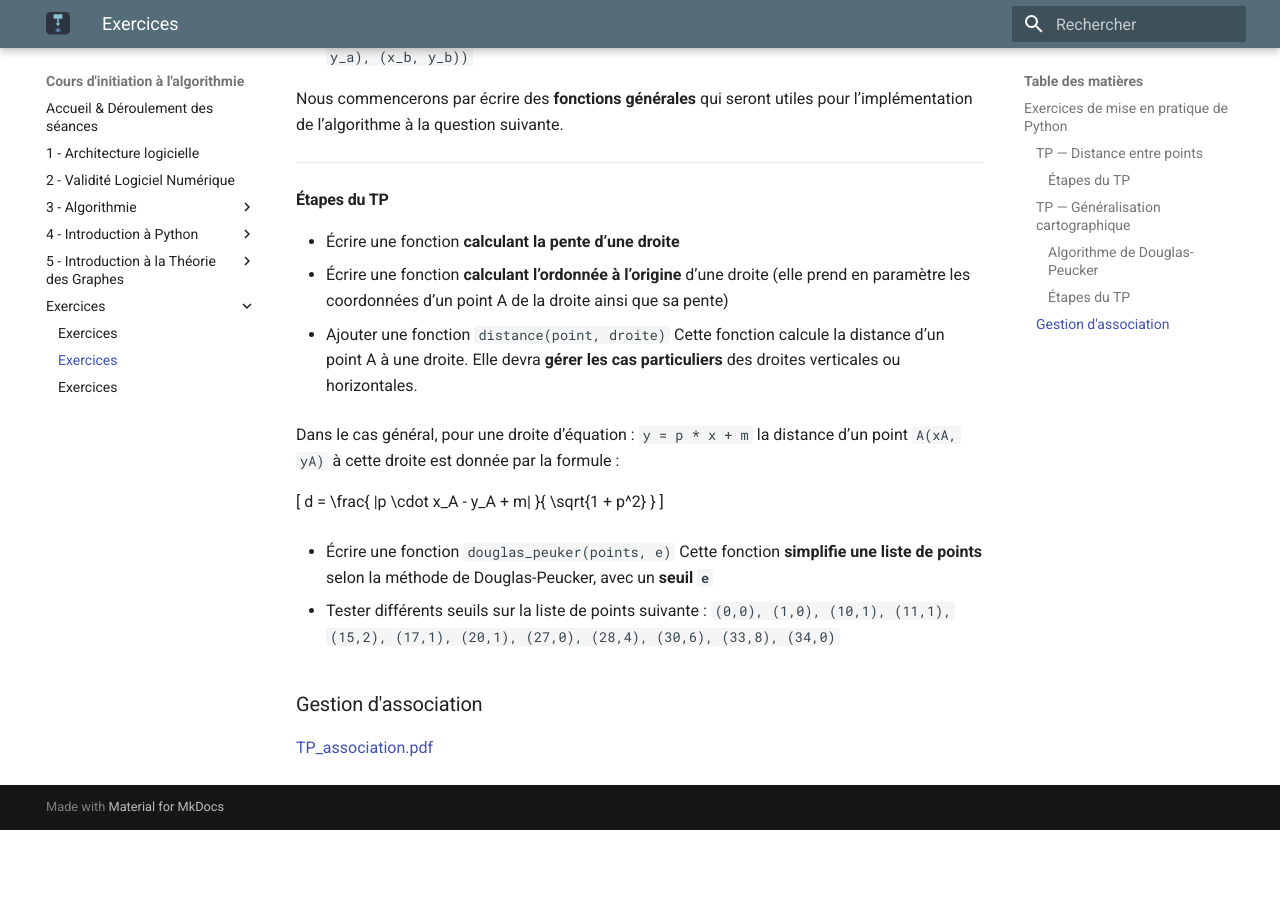
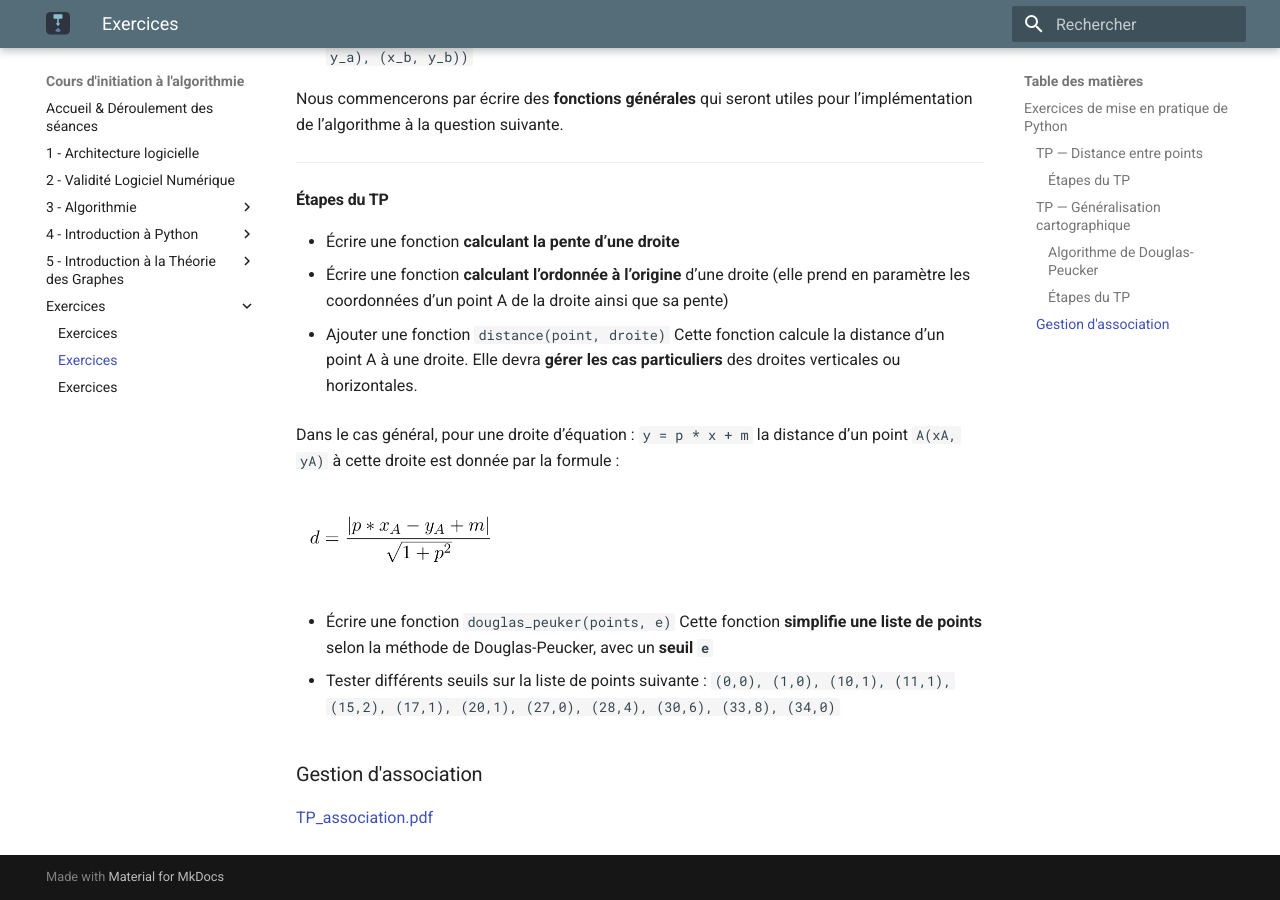
Before and after one commit to azarz/cours_algo_M1, an MkDocs documentation site: the page built from docs/4.c_exercices_python.md, in a window 1280 px wide and 900 px high, scrolled down 2191 px. Built offline with MkDocs 1.6.1 and Material for MkDocs 9.7.7, drawn with Linux system fonts in a browser that asks for light colours; before the commit the page ends 3021 px from its top, so only the background shows below that.

Commit message:
update generalisation

```diff
--- a/docs/4.c_exercices_python.md
+++ b/docs/4.c_exercices_python.md
@@ -80,9 +80,7 @@ Dans le cas général, pour une droite d’équation :
 `y = p * x + m`
 la distance d’un point `A(xA, yA)` à cette droite est donnée par la formule :
 
-\[
-d = \frac{ |p \cdot x_A - y_A + m| }{ \sqrt{1 + p^2} }
-\]
+![d = abs(p * xA - yA + m) / sqrt(1 + p²)](img/dougpeuck-2.png)
 
 - Écrire une fonction `douglas_peuker(points, e)`
   Cette fonction **simplifie une liste de points** selon la méthode de Douglas-Peucker, avec un **seuil `e`**
```
Also changed, not shown: docs/img/dougpeuck-2.png (added).
